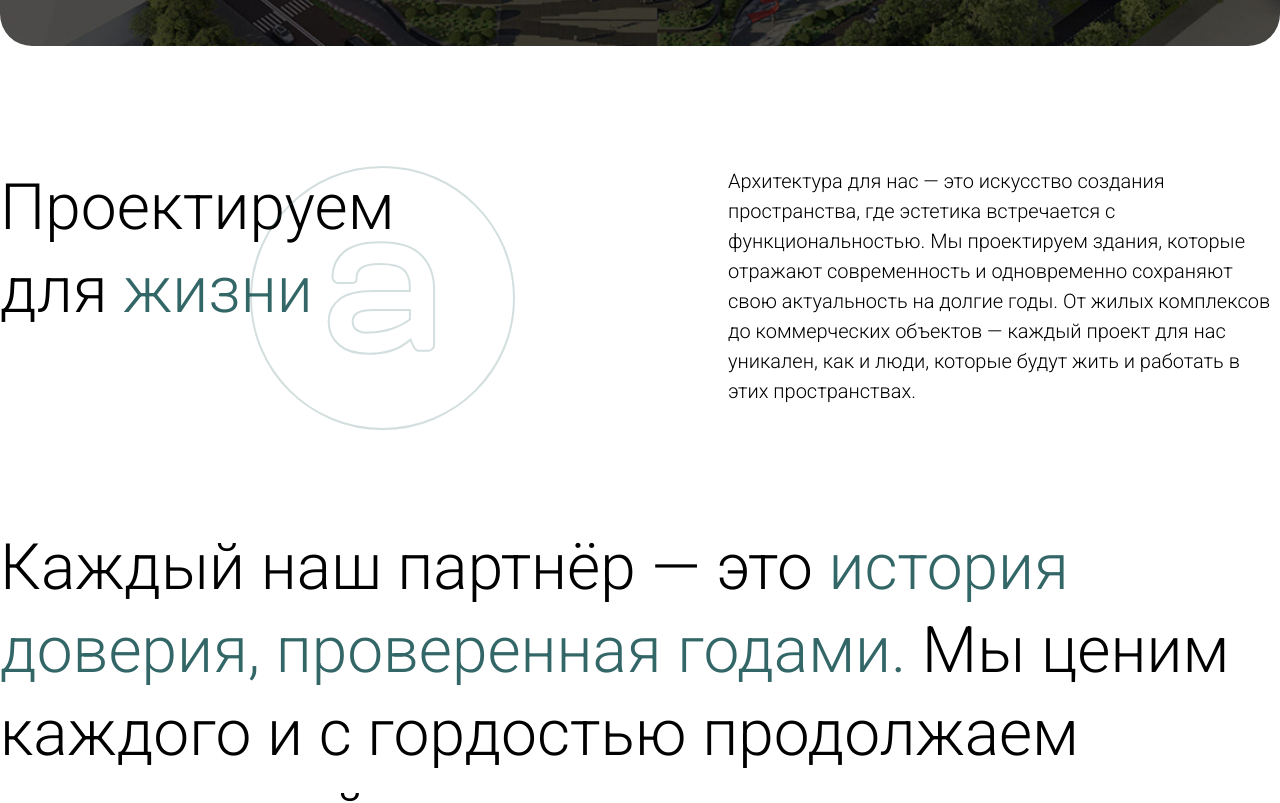
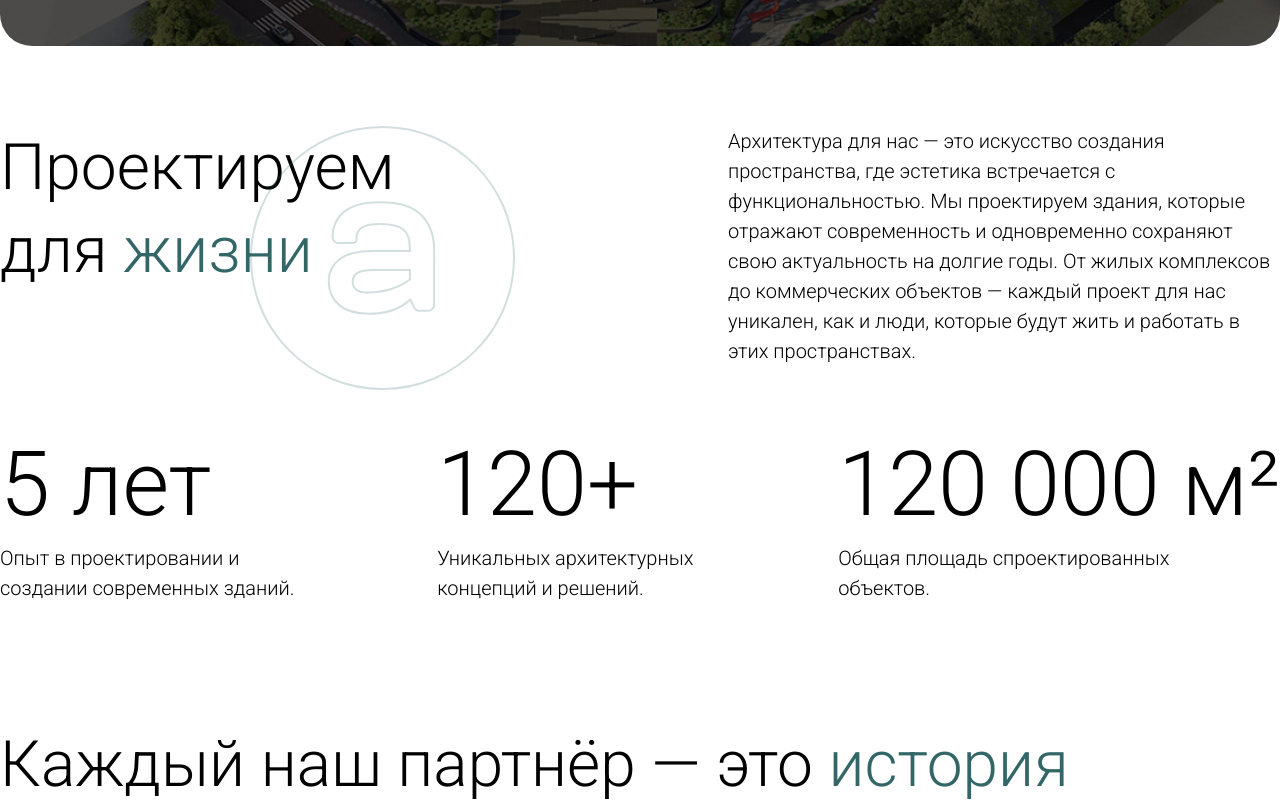
Before and after one commit to HusniddinAyubjonov/amsila-react, a React (Vite) app: page /architecture in a window 1280 px wide. Shown: the part 680-1483 px from the top of the page. Built offline with nearby package versions, Linux system fonts and the light colour scheme.

Commit message:
added our experience and change titleText

```diff
--- a/src/pages/architecture/Architecture.tsx
+++ b/src/pages/architecture/Architecture.tsx
@@ -5,6 +5,7 @@ import TitleText from "../../shared/ui/titleText/TitleText";
 import Banners from "../../shared/ui/banners/Banners";
 import banner from "../../assets/images/architecture/bannerArch.jpg";
 import textImg from "../../shared/icon/architectureTxt.svg";
+import OurExperience from "../../shared/ui/OurExperience/OurExperience";
 
 export default function Architecture() {
   return (
@@ -15,12 +16,13 @@ export default function Architecture() {
         title="Каждая линия проекта — шаг к гармонии. Архитектура, которая чувствует и понимает вас
 "
       />
-      <div style={{ marginTop: "120px" }}>
+      <div>
         <TitleText
           title="Проектируем для"
           titleGreen="жизни"
           description="Архитектура для нас — это искусство создания пространства, где эстетика встречается с функциональностью. Мы проектируем здания, которые отражают современность и одновременно сохраняют свою актуальность на долгие годы. От жилых комплексов до коммерческих объектов — каждый проект для нас уникален, как и люди, которые будут жить и работать в этих пространствах."
         />
+        <OurExperience />
       </div>
       <Navbar />
       <Partners />
--- a/src/pages/home/Home.tsx
+++ b/src/pages/home/Home.tsx
@@ -12,7 +12,7 @@ export default function Home() {
     <div>
       <Header/>
       <Navbar />
-      <div style={{ marginTop: "120px" }}>
+      <div>
         <TitleText
           title="Гармония"
           titleGreen="идей и инноваций"
--- /dev/null
+++ b/src/shared/ui/OurExperience/OurExperience.tsx
@@ -0,0 +1,42 @@
+import style from "./ourExperience.module.css";
+
+interface IOurExperience {
+  title: string;
+  subtitle: string;
+}
+
+const experienceData: IOurExperience[] = [
+  {
+    title: "5 лет",
+    subtitle: "Опыт в проектировании и создании современных зданий.",
+  },
+  {
+    title: "120+",
+    subtitle: "Уникальных архитектурных концепций и решений.",
+  },
+  {
+    title: "120 000 м²",
+    subtitle: "Общая площадь спроектированных объектов.",
+  },
+];
+
+export default function OurExperience() {
+  return (
+    <div className={style.container}>
+      <div className={style.cards}>
+        {experienceData.map((item, index) => (
+          <div key={index} className={`${style.card} card${index + 1}`}>
+            <h2 className={style.title}>{item.title}</h2>
+            <p
+              className={`${style.subtitle} ${
+                style[`subtitle${index + 1}`] ?? ""
+              }`}
+            >
+              {item.subtitle}
+            </p>
+          </div>
+        ))}
+      </div>
+    </div>
+  );
+}
--- /dev/null
+++ b/src/shared/ui/OurExperience/ourExperience.module.css
@@ -0,0 +1,96 @@
+@import url("/src/index.css");
+
+.cards {
+  display: flex;
+  justify-content: space-between;
+  /* flex-wrap: wrap; */
+  margin-top: 60px;
+}
+
+.title {
+  font-family: Roboto;
+  font-weight: 300;
+  font-style: Light;
+  font-size: 90px;
+  line-height: 130%;
+  letter-spacing: -5%;
+}
+
+.subtitle {
+  font-family: Roboto;
+  font-weight: 300;
+  font-style: Light;
+  font-size: 20px;
+  line-height: 150%;
+  letter-spacing: 0%;
+}
+
+.subtitle1 {
+  width: 300px;
+}
+
+.subtitle2 {
+  width: 264px;
+}
+
+.subtitle3 {
+  width: 400px;
+}
+
+@media (min-width: 769px) and (max-width: 1024px) {
+  .title {
+    font-size: 64px;
+  }
+
+  .subtitle {
+    font-size: 18px;
+  }
+
+  .subtitle1 {
+    width: 280px;
+  }
+
+  .subtitle2 {
+    width: 240px;
+  }
+
+  .subtitle3 {
+    width: 340px;
+  }
+}
+
+@media (min-width: 481px) and (max-width: 768px) {
+  .cards {
+    display: flex;
+    flex-direction: column;
+    gap: 32px;
+  }
+
+  .title {
+    font-size: 58px;
+  }
+
+  .subtitle1,
+  .subtitle2,
+  .subtitle3 {
+    width: 320px;
+  }
+}
+
+@media (max-width: 480px) {
+  .cards {
+    display: flex;
+    flex-direction: column;
+    gap: 32px;
+  }
+
+  .title {
+    font-size: 58px;
+  }
+
+  .subtitle1,
+  .subtitle2,
+  .subtitle3 {
+    width: 320px;
+  }
+}
--- a/src/shared/ui/titleText/titleText.module.css
+++ b/src/shared/ui/titleText/titleText.module.css
@@ -3,6 +3,7 @@
 .TitleText {
   display: flex;
   justify-content: space-between;
+  margin-top: 80px;
 }
 
 .TitleText span {
@@ -38,6 +39,7 @@
 @media (min-width: 769px) and (max-width: 1024px) {
   .TitleText {
     display: flex;
+    margin-top: 60px;
   }
 
   .TitleText span img {
@@ -61,6 +63,7 @@
   .TitleText {
     display: flex;
     flex-direction: column;
+    margin-top: 60px;
   }
 
   .TitleText span img {
@@ -86,6 +89,7 @@
   .TitleText {
     display: flex;
     flex-direction: column;
+    margin-top: 60px;
   }
 
   .TitleText span img {
```
